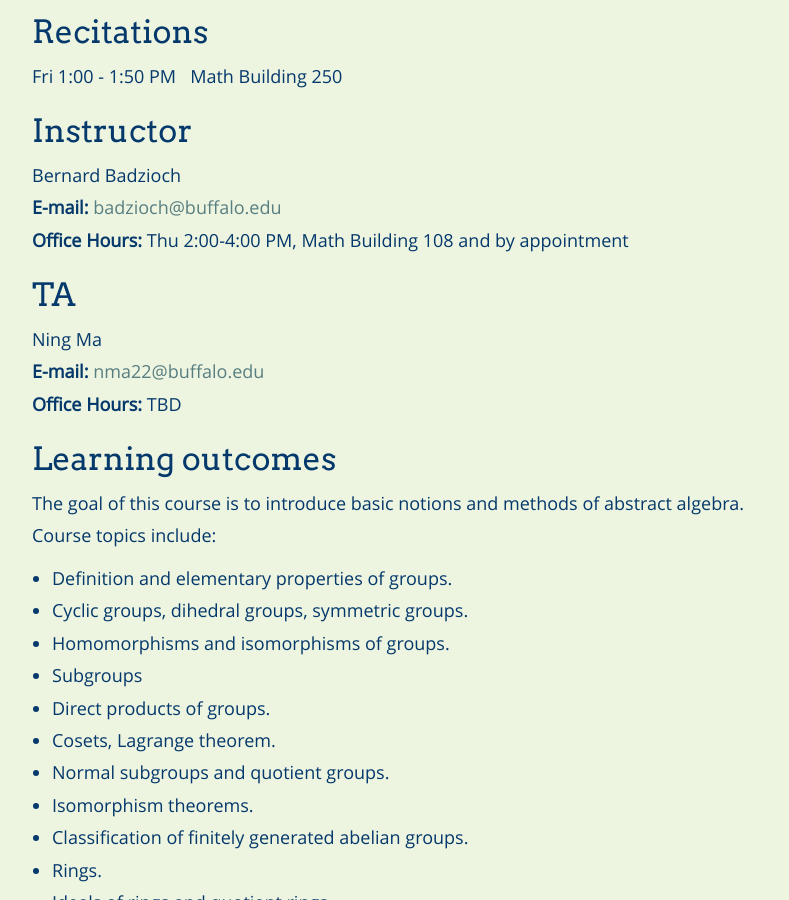
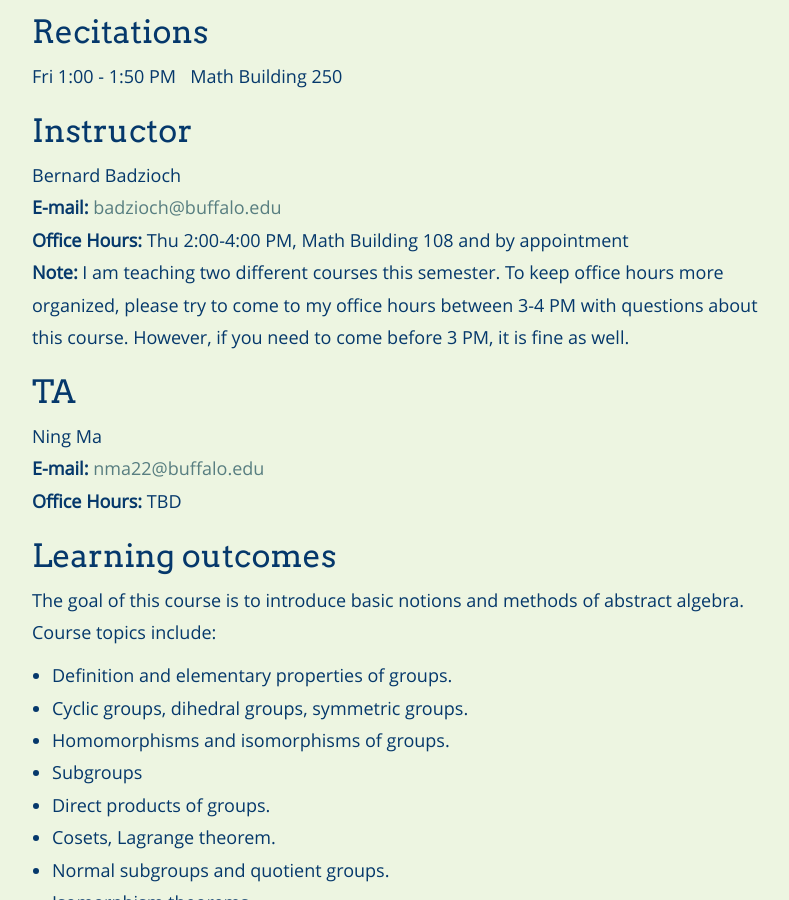
Before and after one commit to bbadzioch/419_site, a Jekyll site: the page built from index.md, in a window 1280 px wide and 900 px high, scrolled down 782 px. Shown: the whole window, without its empty margins (243-1032 px from the left). Built offline with Jekyll 4.4.1, drawn with Linux system fonts in a browser that asks for light colours; nearby versions of some CDN libraries.

Commit message:
Update index.md

```diff
--- a/index.md
+++ b/index.md
@@ -37,6 +37,10 @@ A PDF version of this syllabus is available <a href="/assets/syllabus_mth419.pdf
 | Bernard Badzioch |
 | **E-mail:** [badzioch@buffalo.edu](mailto:badzioch@buffalo.edu?subject=MTH 419) |
 | **Office Hours:** Thu 2:00-4:00 PM, Math Building 108 and by appointment |
+
+**Note:** I am teaching two different courses this semester. To keep office hours more
+organized, please try to come to my office hours between 3-4 PM with questions about this
+course. However, if you need to come before 3 PM, it is fine as well.
 
 ## TA
 
```
